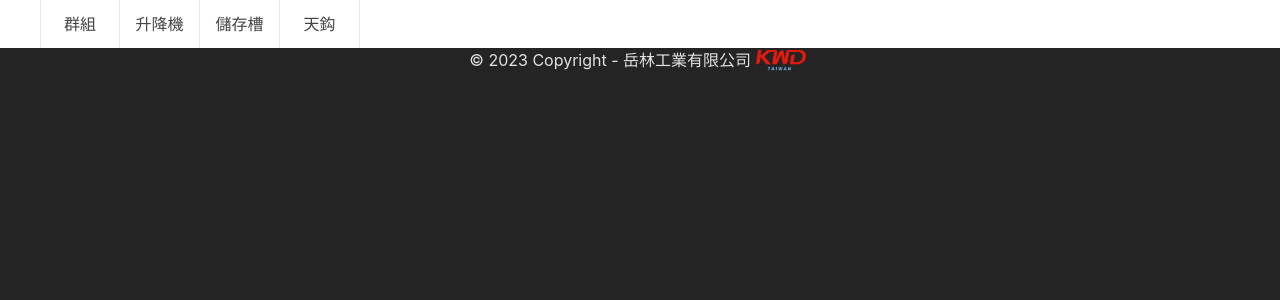
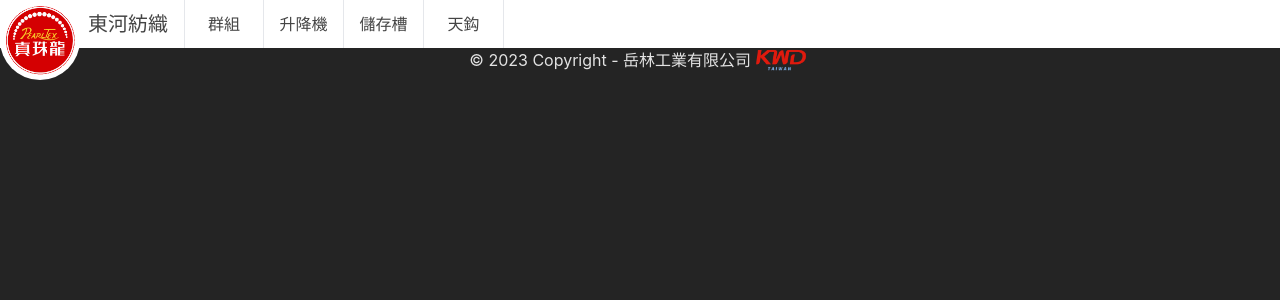
Before and after one commit to NhOuOiB/TUNGHO_F, a React (Vite) app: page /hook in a window 1280 px wide. Shown: the top 300 px of the page. Built offline with nearby package versions, Linux system fonts and the light colour scheme; no server answers; the HTML template or start-up script is replaced by a standard one.

Commit message:
[feat] tungho logo

```diff
--- a/src/component/Header.jsx
+++ b/src/component/Header.jsx
@@ -1,5 +1,6 @@
 import { useState } from 'react';
 import { Link } from 'react-router-dom';
+import logo from '/src/assets/logo.gif';
 
 const Header = () => {
   const [link] = useState([
@@ -21,7 +22,12 @@ const Header = () => {
     },
   ]);
   return (
-    <div className="bg-white text-[#444] h-12 flex justify-start items-center px-10">
+    <div className="bg-white text-[#444] h-12 flex">
+      <div className="">
+        <img className="w-20 h-20 bg-white rounded-full p-1" src={logo} alt="" />
+      </div>
+      <div className="flex items-center">
+      <div className='ms-2 me-4 font-extrabold text-xl'>東河紡織</div>
         {link.map((v, i) => {
           return (
             <div
@@ -37,6 +43,7 @@ const Header = () => {
           );
         })}
       </div>
+    </div>
   );
 };
 
```
Also changed, not shown: src/assets/logo.gif (added). Lines whose indentation alone changed are shown as unchanged.
